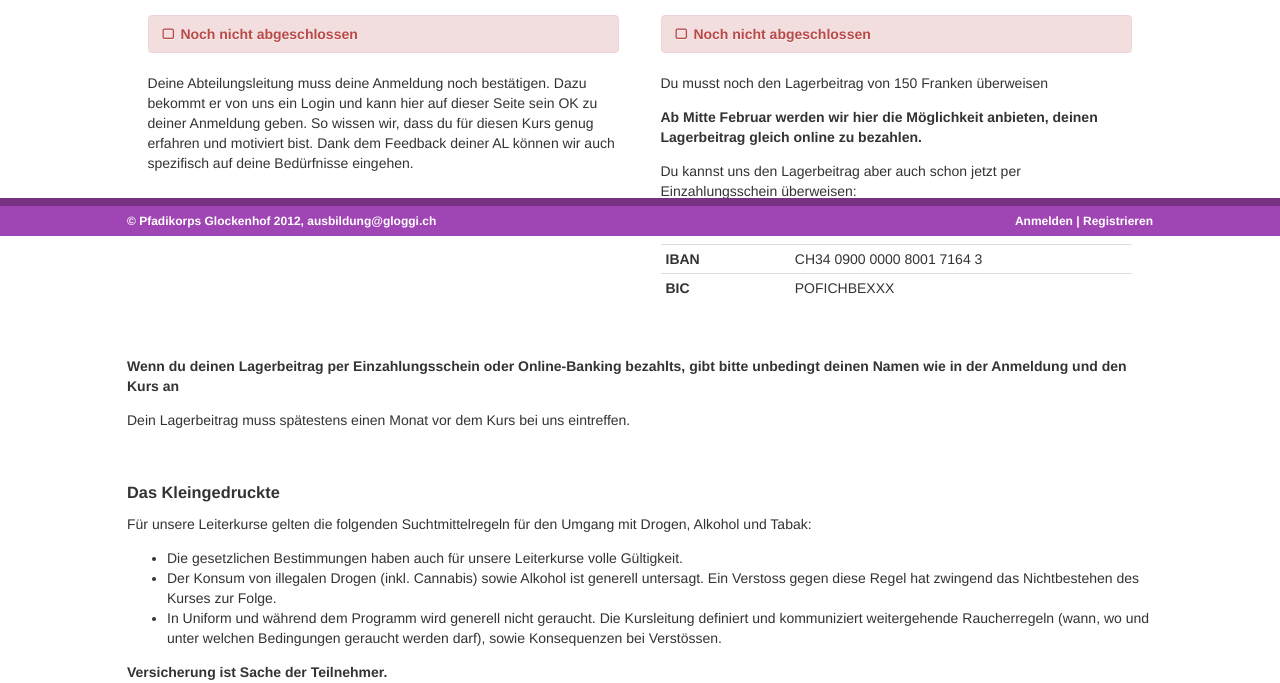
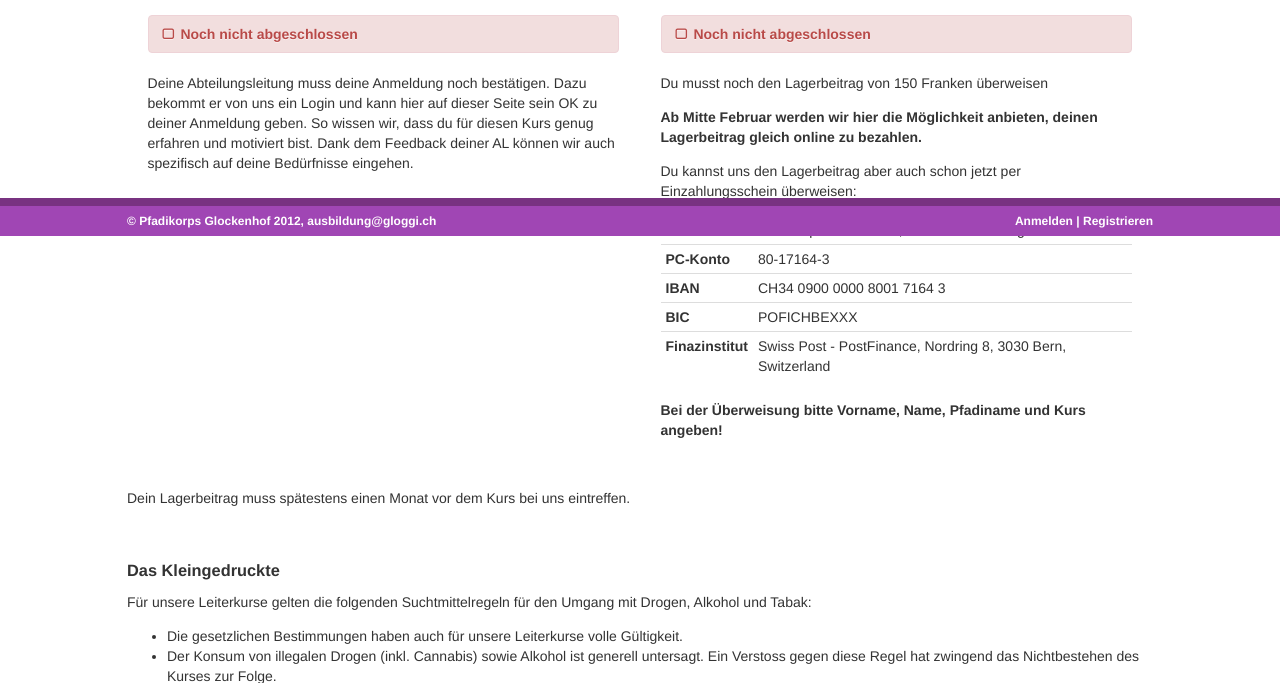
Before and after one commit to gloggi/aure4, a Django app: template ausbildung/templates/anmeldung/view.html in a window 1280 px wide. Shown: the part 564-1247 px from the top of the page. Run offline with Django 3.2, Linux system fonts and the light colour scheme; the template is opened without the code that fills it: values that come from a table or form of the project are taken from there, others are empty; parts of the project's set-up code (start-up, migrations or seed data) failed here and were passed over; some libraries are stand-ins or nearby versions.

Commit message:
#5: Vollständige Kontoinformationen

```diff
--- a/ausbildung/templates/anmeldung/view.html
+++ b/ausbildung/templates/anmeldung/view.html
@@ -127,22 +127,25 @@
         Lagerbeitrag gleich online zu bezahlen.
       </strong></p>
 
-      <p>Du kannst uns den Lagerbeitrag aber auch schon jetzt per Einzahlungsschein überweisen:
+      <p>Du kannst uns den Lagerbeitrag aber auch schon jetzt per Einzahlungsschein überweisen:</p>
 
         <table class="table table-condensed">
+          <tr><th>Name</th><td>Pfadikorps Glockenhof, Zürich/Oberweningen</td></tr>
           <tr><th>PC-Konto</th><td>80-17164-3</td></tr>
           <tr><th>IBAN</th><td>CH34 0900 0000 8001 7164 3</td></tr>
           <tr><th>BIC</th><td>POFICHBEXXX</td></tr>
+          <tr><th>Finazinstitut</th><td>Swiss Post - PostFinance, Nordring 8, 3030 Bern, Switzerland</td></tr>
         </table>
-      </p>
+
+      <p><strong>
+        Bei der Überweisung bitte Vorname, Name, Pfadiname und Kurs angeben!
+      </strong><p>
+
     {% endif %}
   </div>
 </div>
 
 
-<p><strong>Wenn du deinen Lagerbeitrag per Einzahlungsschein oder Online-Banking
-  bezahlts, gibt bitte unbedingt deinen Namen wie in der Anmeldung und den Kurs an
-</strong><p>
 
 <p>Dein Lagerbeitrag muss spätestens einen Monat vor dem Kurs bei
    uns eintreffen.
```
